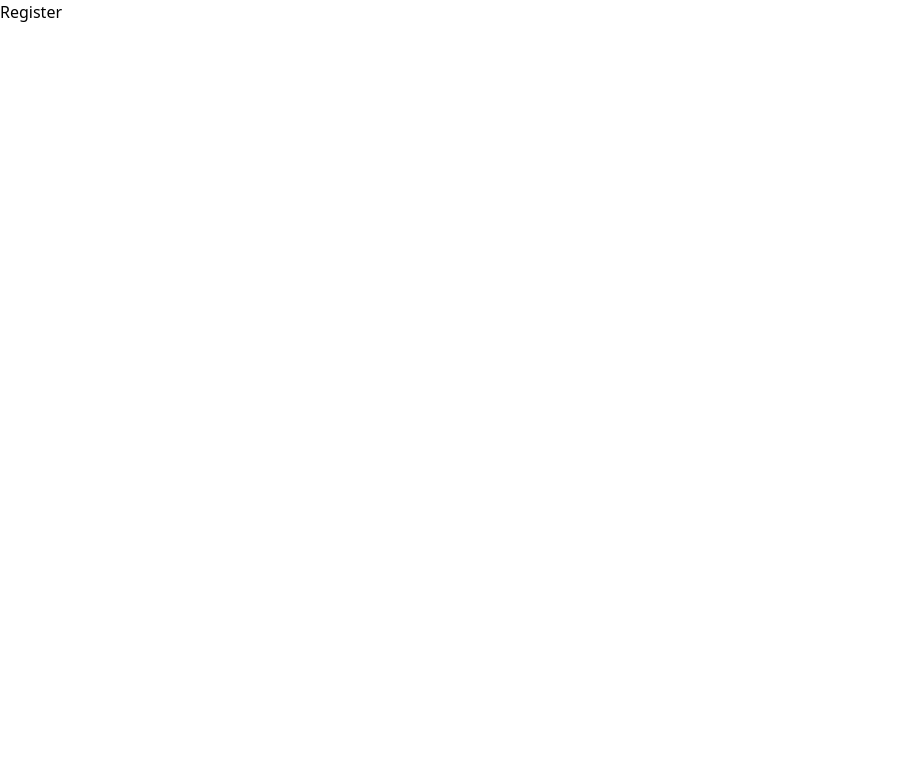
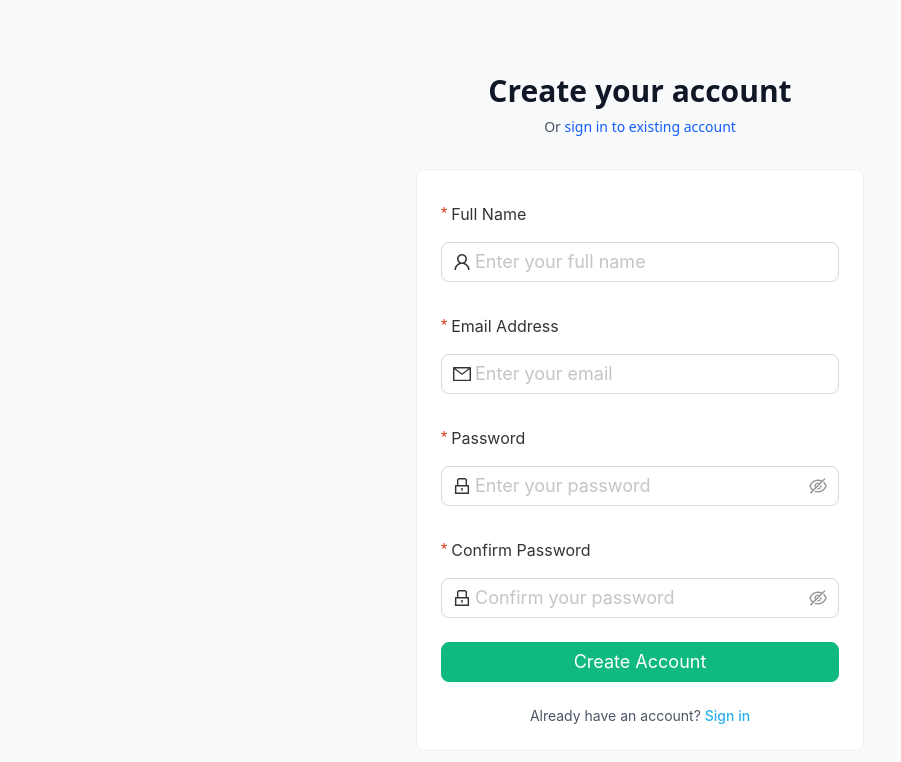
Before and after one commit to mohammodrubel/Hotel-frontend, a React (Vite) app: page /register in a window 1280 px wide. Shown: the top 762 px of the page, without its empty margins (0-901 px from the left). Built offline with nearby package versions, Linux system fonts and the light colour scheme.

Commit message:
login register design

```diff
--- a/package.json
+++ b/package.json
@@ -10,6 +10,7 @@
     "preview": "vite preview"
   },
   "dependencies": {
+    "@ant-design/icons": "^6.1.0",
     "@tailwindcss/vite": "^4.1.15",
     "antd": "^5.27.6",
     "react": "^19.1.1",
--- /dev/null
+++ b/src/layout/AuthLayout.jsx
@@ -0,0 +1,14 @@
+import React from "react";
+
+const AuthLayout = ({ title, children }) => {
+  return (
+    <div className="flex min-h-screen items-center justify-center bg-gray-50">
+      <div className="w-full max-w-md bg-white rounded-2xl shadow-lg p-8">
+        <h2 className="text-2xl font-semibold text-center mb-6">{title}</h2>
+        {children}
+      </div>
+    </div>
+  );
+};
+
+export default AuthLayout;
--- a/src/page/Login/Login.jsx
+++ b/src/page/Login/Login.jsx
@@ -1,9 +1,117 @@
-import React from 'react'
+import React from "react";
+import { Form, Input, Button, message, Card } from "antd";
+import { LockOutlined, UserOutlined, MailOutlined } from "@ant-design/icons";
+import { useNavigate } from "react-router-dom";
 
-function Login() {
+const Login = () => {
+  const navigate = useNavigate();
+  const [form] = Form.useForm();
+  const [loading, setLoading] = React.useState(false);
+
+  const onFinish = async (values) => {
+    setLoading(true);
+    try {
+      console.log("Login Data:", values);
+      await new Promise((resolve) => setTimeout(resolve, 1000));
+      message.success("Logged in successfully!");
+      localStorage.setItem("isAuthenticated", "true");
+      navigate("/dashboard");
+    } catch (error) {
+      message.error("Login failed. Please check your credentials.");
+    } finally {
+      setLoading(false);
+    }
+  };
+
   return (
-    <div>Login</div>
-  )
-}
+    <div className="min-h-screen flex items-center justify-center bg-gray-50 py-12 px-4 sm:px-6 lg:px-8">
+      <div className="max-w-md w-full space-y-8">
+        <div className="text-center">
+          <h2 className="mt-6 text-3xl font-extrabold text-gray-900">
+            Sign in to your account
+          </h2>
+          <p className="mt-2 text-sm text-gray-600">
+            Or{" "}
+            <a
+              href="/register"
+              className="font-medium text-blue-600 hover:text-blue-500"
+              onClick={(e) => {
+                e.preventDefault();
+                navigate("/register");
+              }}
+            >
+              create a new account
+            </a>
+          </p>
+        </div>
 
-export default Login
+        <Card className="mt-8">
+          <Form
+            form={form}
+            name="login"
+            layout="vertical"
+            onFinish={onFinish}
+            autoComplete="on"
+            size="large"
+            className="p-6"
+          >
+            <Form.Item
+              name="email"
+              label="Email Address"
+              rules={[
+                { required: true, message: "Please input your email!" },
+                { type: "email", message: "Please enter a valid email!" },
+              ]}
+            >
+              <Input
+                prefix={<MailOutlined className="text-gray-400" />}
+                placeholder="Enter your email"
+              />
+            </Form.Item>
+
+            <Form.Item
+              name="password"
+              label="Password"
+              rules={[
+                { required: true, message: "Please input your password!" },
+                { min: 6, message: "Password must be at least 6 characters!" },
+              ]}
+            >
+              <Input.Password
+                prefix={<LockOutlined className="text-gray-400" />}
+                placeholder="Enter your password"
+              />
+            </Form.Item>
+
+            <Form.Item>
+              <Button
+                type="primary"
+                htmlType="submit"
+                className="w-full h-12 text-lg font-semibold"
+                loading={loading}
+              >
+                {loading ? "Signing in..." : "Sign In"}
+              </Button>
+            </Form.Item>
+
+            <div className="text-center text-sm text-gray-600">
+              Don't have an account?{" "}
+              <a
+                href="/register"
+                className="text-blue-600 hover:underline font-medium"
+                onClick={(e) => {
+                  e.preventDefault();
+                  navigate("/register");
+                }}
+              >
+                Sign up
+              </a>
+            </div>
+          </Form>
+        </Card>
+      </div>
+    </div>
+  );
+};
+
+export default Login;
--- a/src/page/Register/Register.jsx
+++ b/src/page/Register/Register.jsx
@@ -1,9 +1,161 @@
-import React from 'react'
+import React from "react";
+import { Form, Input, Button, message, Card } from "antd";
+import { LockOutlined, UserOutlined, MailOutlined } from "@ant-design/icons";
+import { useNavigate } from "react-router-dom";
 
-function Register() {
+const Register = () => {
+  const navigate = useNavigate();
+  const [form] = Form.useForm();
+  const [loading, setLoading] = React.useState(false);
+
+  const onFinish = async (values) => {
+    setLoading(true);
+    try {
+      console.log("Register Data:", values);
+      await new Promise((resolve) => setTimeout(resolve, 1000));
+      message.success("Registration successful!");
+      navigate("/login");
+    } catch (error) {
+      message.error("Registration failed. Please try again.");
+    } finally {
+      setLoading(false);
+    }
+  };
+
+  const passwordRules = [
+    { required: true, message: "Please input your password!" },
+    { min: 8, message: "Password must be at least 8 characters!" },
+    {
+      pattern: /^(?=.*[a-z])(?=.*[A-Z])(?=.*\d)/,
+      message: "Must contain uppercase, lowercase, and numbers!",
+    },
+  ];
+
   return (
-    <div>Register</div>
-  )
-}
+    <div className="min-h-screen flex items-center justify-center bg-gray-50 py-12 px-4 sm:px-6 lg:px-8">
+      <div className="max-w-md w-full space-y-8">
+        <div className="text-center">
+          <h2 className="mt-6 text-3xl font-extrabold text-gray-900">
+            Create your account
+          </h2>
+          <p className="mt-2 text-sm text-gray-600">
+            Or{" "}
+            <a
+              href="/login"
+              className="font-medium text-blue-600 hover:text-blue-500"
+              onClick={(e) => {
+                e.preventDefault();
+                navigate("/login");
+              }}
+            >
+              sign in to existing account
+            </a>
+          </p>
+        </div>
 
-export default Register
+        <Card className="mt-8">
+          <Form
+            form={form}
+            name="register"
+            layout="vertical"
+            onFinish={onFinish}
+            autoComplete="off"
+            size="large"
+            className="p-6"
+          >
+            <Form.Item
+              name="fullName"
+              label="Full Name"
+              rules={[
+                { required: true, message: "Please input your full name!" },
+                { min: 2, message: "Name must be at least 2 characters!" },
+              ]}
+            >
+              <Input
+                prefix={<UserOutlined className="text-gray-400" />}
+                placeholder="Enter your full name"
+              />
+            </Form.Item>
+
+            <Form.Item
+              name="email"
+              label="Email Address"
+              rules={[
+                { required: true, message: "Please input your email!" },
+                { type: "email", message: "Please enter a valid email!" },
+              ]}
+            >
+              <Input
+                prefix={<MailOutlined className="text-gray-400" />}
+                placeholder="Enter your email"
+              />
+            </Form.Item>
+
+            <Form.Item
+              name="password"
+              label="Password"
+              rules={passwordRules}
+              hasFeedback
+            >
+              <Input.Password
+                prefix={<LockOutlined className="text-gray-400" />}
+                placeholder="Enter your password"
+              />
+            </Form.Item>
+
+            <Form.Item
+              name="confirmPassword"
+              label="Confirm Password"
+              dependencies={["password"]}
+              hasFeedback
+              rules={[
+                { required: true, message: "Please confirm your password!" },
+                ({ getFieldValue }) => ({
+                  validator(_, value) {
+                    if (!value || getFieldValue("password") === value) {
+                      return Promise.resolve();
+                    }
+                    return Promise.reject(new Error("Passwords do not match!"));
+                  },
+                }),
+              ]}
+            >
+              <Input.Password
+                prefix={<LockOutlined className="text-gray-400" />}
+                placeholder="Confirm your password"
+              />
+            </Form.Item>
+
+            <Form.Item>
+              <Button
+                type="primary"
+                htmlType="submit"
+                className="w-full h-12 text-lg font-semibold"
+                loading={loading}
+                style={{ backgroundColor: "#10b981", borderColor: "#10b981" }}
+              >
+                {loading ? "Creating Account..." : "Create Account"}
+              </Button>
+            </Form.Item>
+
+            <div className="text-center text-sm text-gray-600">
+              Already have an account?{" "}
+              <a
+                href="/login"
+                className="text-blue-600 hover:underline font-medium"
+                onClick={(e) => {
+                  e.preventDefault();
+                  navigate("/login");
+                }}
+              >
+                Sign in
+              </a>
+            </div>
+          </Form>
+        </Card>
+      </div>
+    </div>
+  );
+};
+
+export default Register;
```
Also changed, not shown: 1 other file (tests, documents, lock files or other folders).
